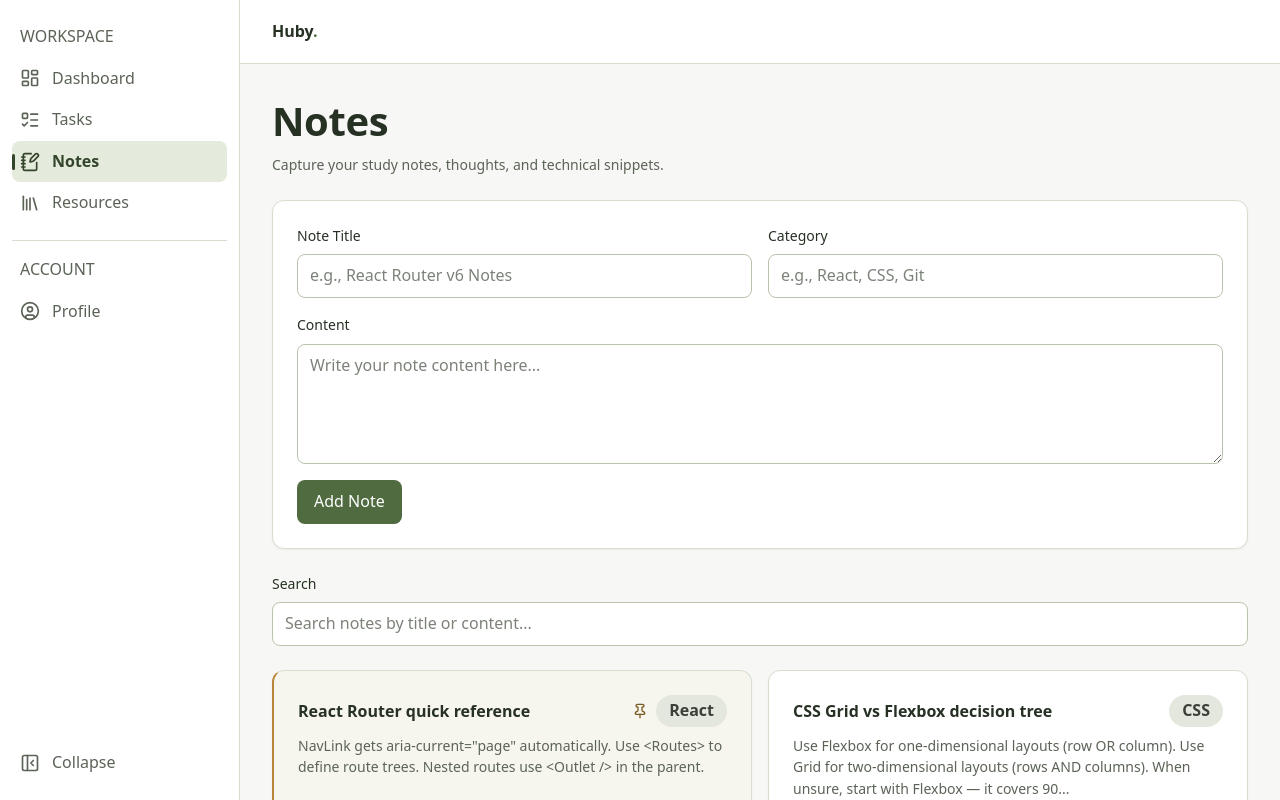
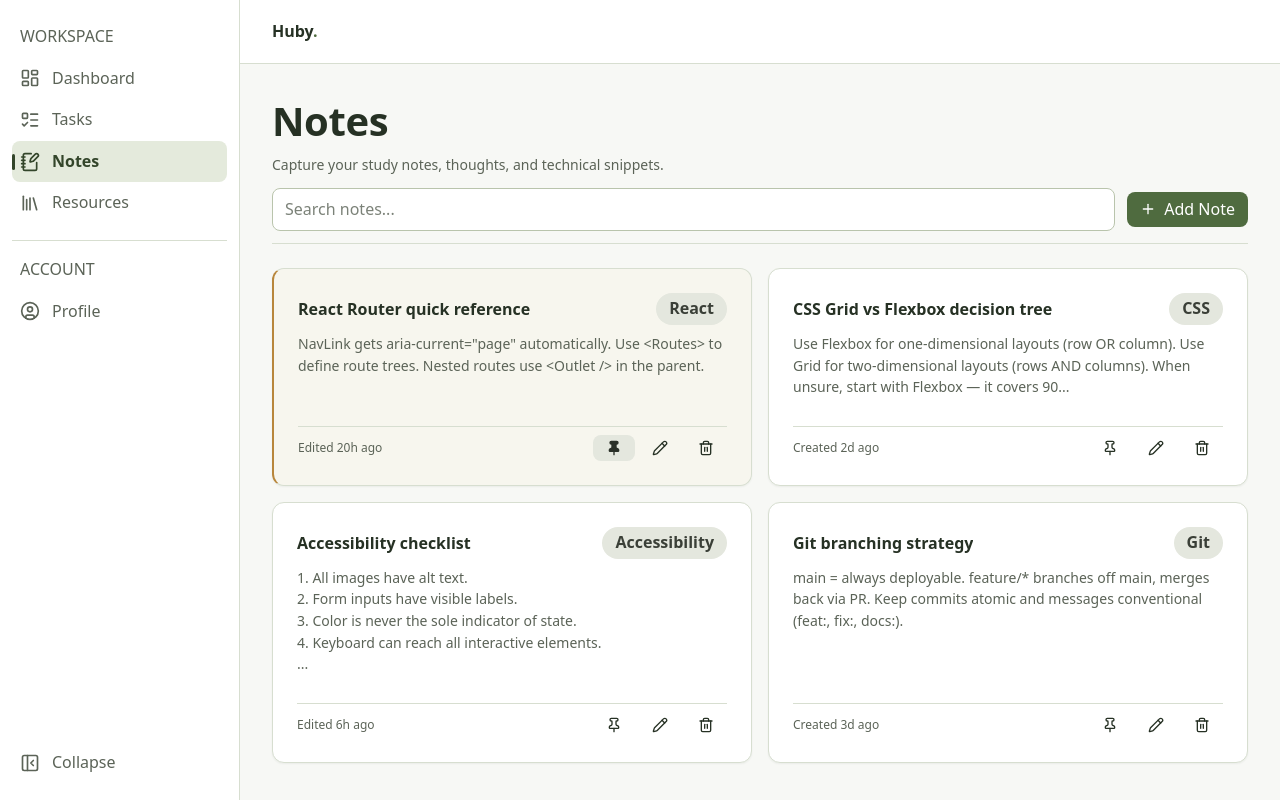
Before and after one commit to Ziad-Amr1/student-learning-hub, a React (Vite) app: page /notes in a window 1280 px wide. Shown: the top 800 px of the page. Built offline with nearby package versions, Linux system fonts and the light colour scheme.

Commit message:
refactor: rewrite Notes with dialog CRUD, pin/unpin button states, and compact actions

```diff
--- a/src/pages/Notes.jsx
+++ b/src/pages/Notes.jsx
@@ -1,8 +1,12 @@
 import { useState } from 'react'
+import { Plus } from 'lucide-react'
 import PageHeader from '../components/layout/PageHeader'
+import ModuleToolbar from '../components/layout/ModuleToolbar'
 import Button from '../components/ui/Button'
 import Input from '../components/ui/Input'
 import Textarea from '../components/ui/Textarea'
+import FormDialog from '../components/ui/FormDialog'
+import ConfirmDialog from '../components/ui/ConfirmDialog'
 import { NOTES } from '../data/notes'
 import NoteCard from './notes/NoteCard'
 
@@ -18,6 +22,7 @@ export default function Notes() {
 
   const [searchQuery, setSearchQuery] = useState('')
   const [noteToDelete, setNoteToDelete] = useState(null)
+  const [formOpen, setFormOpen] = useState(false)
 
   const resetForm = () => {
     setTitle('')
@@ -28,6 +33,11 @@ export default function Notes() {
     setContentError('')
   }
 
+  const handleOpenCreate = () => {
+    resetForm()
+    setFormOpen(true)
+  }
+
   const handleStartEdit = (note) => {
     setEditingNote(note)
     setTitle(note.title)
@@ -35,6 +45,7 @@ export default function Notes() {
     setCategory(note.category || '')
     setTitleError('')
     setContentError('')
+    setFormOpen(true)
   }
 
   const handleSubmit = (e) => {
@@ -79,6 +90,7 @@ export default function Notes() {
       setNotes([newNote, ...notes])
     }
     resetForm()
+    setFormOpen(false)
   }
 
   const handleTogglePin = (id) => {
@@ -109,14 +121,54 @@ export default function Notes() {
     })
 
   return (
-    <article className="space-y-6">
+    <article className="space-y-0">
       <PageHeader
         title="Notes"
         description="Capture your study notes, thoughts, and technical snippets."
       />
 
-      <form onSubmit={handleSubmit} className="bg-surface p-6 rounded-lg shadow-sm border border-border space-y-4">
-        <div className="grid grid-cols-1 md:grid-cols-2 gap-4">
+      <ModuleToolbar>
+        <Input
+          label="Search"
+          type="text"
+          value={searchQuery}
+          onChange={(e) => setSearchQuery(e.target.value)}
+          placeholder="Search notes..."
+          className="flex-1 min-w-[200px] sm:[&>label]:sr-only"
+        />
+        <Button variant="primary" size="sm" onClick={handleOpenCreate}>
+          <Plus className="w-(--icon-sm) h-(--icon-sm)" />
+          <span className="hidden sm:inline">Add Note</span>
+        </Button>
+      </ModuleToolbar>
+
+      <div className="pt-6 grid grid-cols-1 md:grid-cols-2 gap-4">
+        {sortedAndFiltered.length === 0 ? (
+          <p className="text-muted-foreground col-span-full text-center py-8">
+            {notes.length === 0
+              ? 'No notes yet. Create one above.'
+              : 'No notes match your search.'}
+          </p>
+        ) : (
+          sortedAndFiltered.map(note => (
+            <NoteCard
+              key={note.id}
+              note={note}
+              onEdit={handleStartEdit}
+              onTogglePin={handleTogglePin}
+              onDelete={setNoteToDelete}
+            />
+          ))
+        )}
+      </div>
+
+      <FormDialog
+        open={formOpen}
+        onClose={() => { setFormOpen(false); resetForm() }}
+        onSubmit={handleSubmit}
+        title={editingNote ? 'Edit Note' : 'Add Note'}
+        submitLabel={editingNote ? 'Save Changes' : 'Add Note'}
+      >
         <Input
           label="Note Title"
           type="text"
@@ -136,8 +188,6 @@ export default function Notes() {
           onChange={(e) => setCategory(e.target.value)}
           placeholder="e.g., React, CSS, Git"
         />
-        </div>
-
         <Textarea
           label="Content"
           value={content}
@@ -150,67 +200,15 @@ export default function Notes() {
           required
           error={contentError}
         />
+      </FormDialog>
 
-        <div className="flex items-center gap-3">
-          <Button type="submit" variant="primary">
-            {editingNote ? 'Save Changes' : 'Add Note'}
-          </Button>
-          {editingNote && (
-            <Button type="button" variant="secondary" onClick={resetForm}>
-              Cancel
-            </Button>
-          )}
-        </div>
-      </form>
-
-      <Input
-        label="Search"
-        type="text"
-        value={searchQuery}
-        onChange={(e) => setSearchQuery(e.target.value)}
-        placeholder="Search notes by title or content..."
+      <ConfirmDialog
+        open={!!noteToDelete}
+        onClose={() => setNoteToDelete(null)}
+        onConfirm={handleConfirmDelete}
+        title="Delete Note"
+        message="Are you sure you want to delete this note? This action cannot be undone."
       />
-
-      <div className="grid grid-cols-1 md:grid-cols-2 gap-4">
-        {sortedAndFiltered.length === 0 ? (
-          <p className="text-muted-foreground col-span-full text-center py-8">
-            {notes.length === 0
-              ? 'No notes yet. Create one above.'
-              : 'No notes match your search.'}
-          </p>
-        ) : (
-          sortedAndFiltered.map(note => (
-            <NoteCard
-              key={note.id}
-              note={note}
-              onEdit={handleStartEdit}
-              onTogglePin={handleTogglePin}
-              onDelete={setNoteToDelete}
-            />
-          ))
-        )}
-      </div>
-
-      {noteToDelete && (
-        <div className="fixed inset-0 z-50 flex items-center justify-center bg-scrim backdrop-blur-xs p-4">
-          <div className="bg-surface rounded-2xl shadow-lg max-w-sm w-full p-6 space-y-5 border border-border">
-            <div className="space-y-2">
-              <h3 className="text-h3 font-bold text-foreground">Delete Note</h3>
-              <p className="text-body-small text-muted-foreground leading-relaxed">
-                Are you sure you want to delete this note? This action cannot be undone.
-              </p>
-            </div>
-            <div className="flex justify-end items-center gap-3 pt-2">
-              <Button variant="secondary" size="sm" onClick={() => setNoteToDelete(null)}>
-                Cancel
-              </Button>
-              <Button variant="destructive" size="sm" onClick={handleConfirmDelete}>
-                Delete
-              </Button>
-            </div>
-          </div>
-        </div>
-      )}
     </article>
   )
 }
--- a/src/pages/notes/NoteCard.jsx
+++ b/src/pages/notes/NoteCard.jsx
@@ -1,4 +1,4 @@
-import { Pin } from 'lucide-react'
+import { Pin, Pencil, Trash2 } from 'lucide-react'
 import { cx } from '../../utils/cx'
 import { timeAgo } from '../../utils/date'
 import Button from '../../components/ui/Button'
@@ -12,18 +12,15 @@ export default function NoteCard({ note, onEdit, onTogglePin, onDelete }) {
     <Card
       className={cx(
         'p-5 flex flex-col justify-between space-y-3 transition-[border-color,background-color]',
-        note.pinned && 'border-l-2 border-l-warning bg-warning-soft/20'
+        note.pinned
+          ? 'border-l-2 border-l-warning bg-warning-soft/20'
+          : 'hover:border-border/80'
       )}
     >
       <div className="space-y-2">
         <div className="flex items-center justify-between gap-2">
           <h3 className="text-base font-bold text-foreground truncate">{note.title}</h3>
           <div className="flex items-center gap-2 shrink-0">
-            {note.pinned && (
-              <span className="text-warning-strong" aria-label="Pinned note">
-                <Pin className="w-(--icon-sm) h-(--icon-sm)" />
-              </span>
-            )}
             {note.category && <Badge variant="secondary">{note.category}</Badge>}
           </div>
         </div>
@@ -35,20 +32,31 @@ export default function NoteCard({ note, onEdit, onTogglePin, onDelete }) {
             ? `Edited ${timeAgo(note.updatedAt)}`
             : `Created ${timeAgo(note.createdAt)}`}
         </span>
-        <div className="flex items-center gap-2">
+        <div className="flex items-center gap-1">
+          <Button
+            variant={note.pinned ? 'secondary' : 'ghost'}
+            size="sm"
+            onClick={() => onTogglePin(note.id)}
+            aria-label={note.pinned ? 'Unpin note' : 'Pin note'}
+            aria-pressed={note.pinned}
+          >
+            <Pin className={cx('w-(--icon-sm) h-(--icon-sm)', note.pinned && 'fill-current')} />
+          </Button>
           <Button
             variant="ghost"
             size="sm"
-            onClick={() => onTogglePin(note.id)}
-            aria-label={note.pinned ? 'Unpin note' : 'Pin note'}
+            onClick={() => onEdit(note)}
+            aria-label={`Edit note: ${note.title}`}
           >
-            {note.pinned ? 'Unpin' : 'Pin'}
+            <Pencil className="w-(--icon-sm) h-(--icon-sm)" />
           </Button>
-          <Button variant="secondary" size="sm" onClick={() => onEdit(note)}>
-            Edit
-          </Button>
-          <Button variant="destructive" size="sm" onClick={() => onDelete(note.id)}>
-            Delete
+          <Button
+            variant="ghost"
+            size="sm"
+            onClick={() => onDelete(note.id)}
+            aria-label={`Delete note: ${note.title}`}
+          >
+            <Trash2 className="w-(--icon-sm) h-(--icon-sm)" />
           </Button>
         </div>
       </div>
```
Lines whose indentation alone changed are shown as unchanged.
